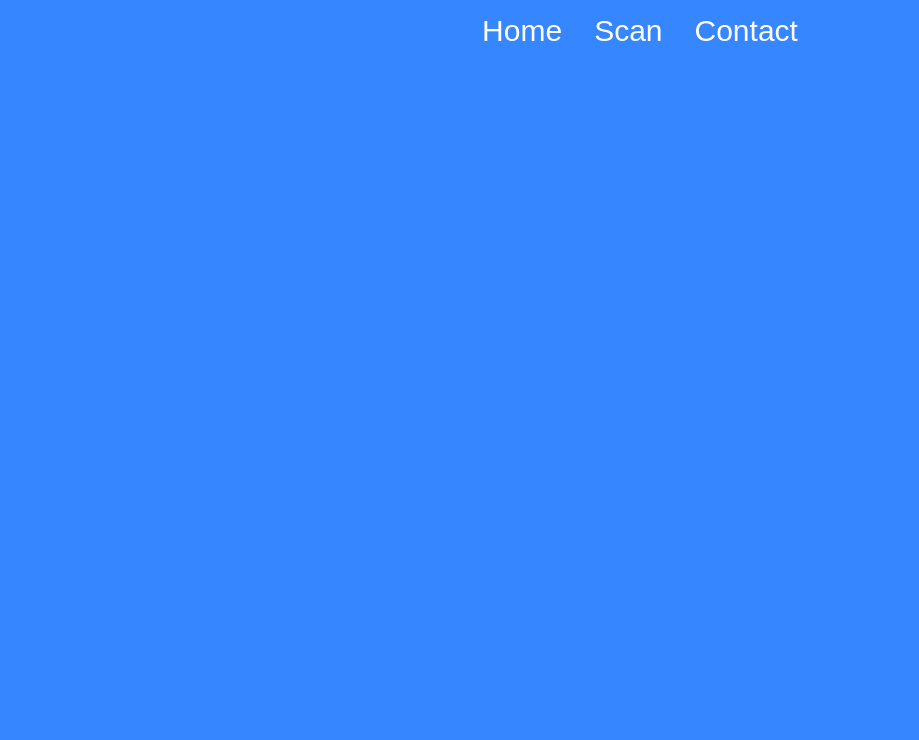
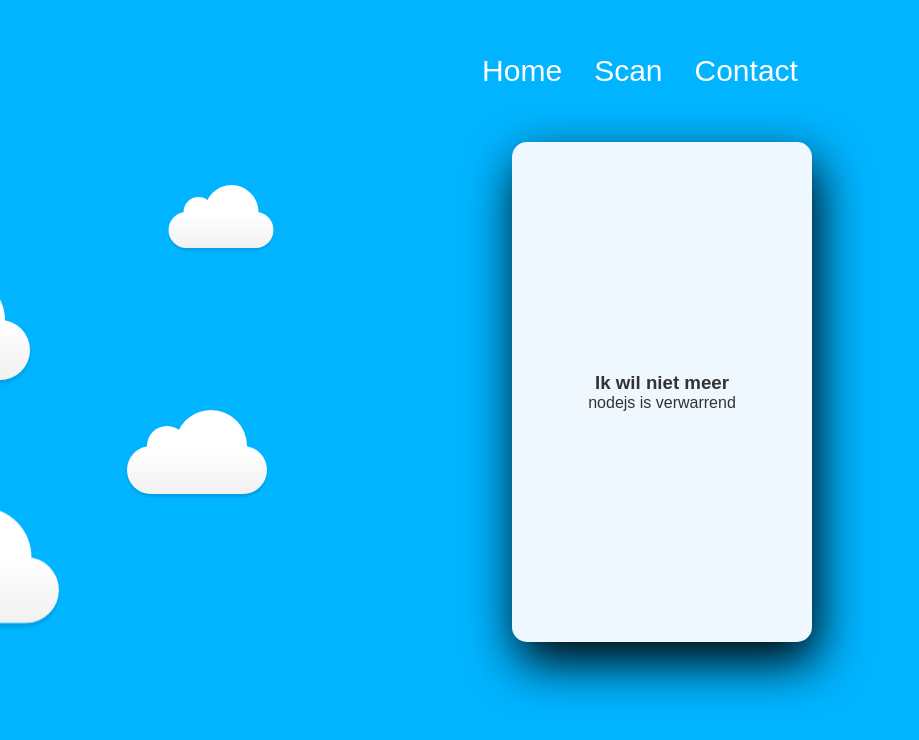
Before and after one commit to WeiLinKolff/Lin_is_in_pain, a website: page scan.html in a window 1280 px wide. Shown: the whole page, without its empty margins (0-919 px from the left). Drawn offline with Linux system fonts and the light colour scheme.

Commit message:
fancy scan

```diff
--- /dev/null
+++ b/css/contact.css
@@ -0,0 +1,123 @@
+*{
+    font-family: 'Bubbly', sans-serif;
+    font-weight: 500;
+    font-style: normal;
+    scroll-behavior: smooth;
+}
+body{
+	margin: 0;
+	padding: 0;
+	display: flex;
+	justify-content: center;
+	align-items: center;
+	min-height: 100vh;
+    background: #3586ff;
+
+}
+.main{
+	width: 350px;
+	height: 500px;
+	overflow: hidden;
+    border-radius: 10px;
+	box-shadow: 5px 20px 50px #000;
+}
+#chk{
+	display: none;
+}
+
+label{
+	color: #fff;
+	font-size: 2.3em;
+	justify-content: center;
+	display: flex;
+	margin: 60px;
+	cursor: pointer;
+}
+
+.back-to-home{
+    text-align: center;
+}
+
+
+.back-to-home > a{
+    color: white;
+    text-decoration: none;
+    list-style: none;
+}
+.back-to-home:hover{
+    font-size: large;
+    transition: 500ms;
+}
+input{
+	width: 60%;
+	height: 20px;
+	background: #e0dede;
+	justify-content: center;
+	display: flex;
+	margin: 20px auto;
+	padding: 10px;
+	border: none;
+	outline: none;
+	border-radius: 5px;
+}
+button{
+	width: 60%;
+	height: 40px;
+	margin: 10px auto;
+	justify-content: center;
+	display: block;
+	color: #fff;
+	background: #0F172B;
+	font-size: 1em;
+	font-weight: bold;
+	margin-top: 20px;
+	outline: none;
+	border: none;
+	border-radius: 5px;
+	transition: .2s ease-in;
+	cursor: pointer;
+}
+button:hover{
+	background: #2664EC;
+}
+
+#chk:checked ~ .login{
+	transform: translateY(-500px);
+}
+#chk:checked ~ .login label{
+	transform: scale(1);
+}
+
+
+nav ul {
+    display: flex;
+    justify-content: center;
+    list-style-type: none;
+    margin: 0;
+    padding: 0;
+    overflow: hidden;
+}
+
+
+
+nav li a {
+    display: block;
+    color: white;
+    text-align: center;
+    padding: 14px 16px;
+    text-decoration: none;
+    font-size: 30px;
+    font-family: 'Bubbly', sans-serif;
+}
+
+nav li a:hover {
+    color: #10002a;
+    opacity: 60%;
+    border-radius: 12%;
+
+}
+
+#flex {
+    display: flex;
+    flex-direction: column;
+}
--- a/css/scan.css
+++ b/css/scan.css
@@ -1,7 +1,6 @@
 * {
     margin: 0;
     padding: 0;
-
 }
 
 body {
@@ -20,10 +19,11 @@ nav ul {
     overflow: hidden;
 }
 
+nav {
+    position: relative;
+    top: 5vh;
+}
 
-nav li {
-    float: left;
-}
 
 nav li a {
     display: block;
@@ -41,3 +41,173 @@ nav li a:hover {
     border-radius: 12%;
 
 }
+
+#qform {
+    position: relative;
+    left: 40%;
+    width: 300px;
+    height: 500px;
+    top: 10vh;
+    background-color: aliceblue;
+    display: flex;
+    justify-content: center;
+    align-items: center;
+    text-align: center;
+    border-radius: 15px;
+    box-shadow: 5px 20px 50px #000;
+}
+
+
+body {
+	background: #00b4ff;
+	color: #333;
+	font: 100% Arial, Sans Serif;
+	height: 100vh;
+	margin: 0;
+	padding: 0;
+	overflow-x: hidden;
+}
+
+#background-wrap {
+    bottom: 0;
+	left: 0;
+	padding-top: 50px;
+	position: fixed;
+	right: 0;
+	top: 0;
+	z-index: -1;
+}
+
+
+@-webkit-keyframes animateCloud {
+    0% {
+        margin-left: -1000px;
+    }
+    100% {
+        margin-left: 100%;
+    }
+}
+
+@-moz-keyframes animateCloud {
+    0% {
+        margin-left: -1000px;
+    }
+    100% {
+        margin-left: 100%;
+    }
+}
+
+@keyframes animateCloud {
+    0% {
+        margin-left: -1000px;
+    }
+    100% {
+        margin-left: 100%;
+    }
+}
+
+/* wolkjes */
+
+.x1 {
+	-webkit-animation: animateCloud 35s linear infinite;
+	-moz-animation: animateCloud 35s linear infinite;
+	animation: animateCloud 35s linear infinite;
+
+	-webkit-transform: scale(0.65);
+	-moz-transform: scale(0.65);
+	transform: scale(0.65);
+}
+
+.x2 {
+	-webkit-animation: animateCloud 20s linear infinite;
+	-moz-animation: animateCloud 20s linear infinite;
+	animation: animateCloud 20s linear infinite;
+
+	-webkit-transform: scale(0.3);
+	-moz-transform: scale(0.3);
+	transform: scale(0.3);
+}
+
+.x3 {
+	-webkit-animation: animateCloud 30s linear infinite;
+	-moz-animation: animateCloud 30s linear infinite;
+	animation: animateCloud 30s linear infinite;
+
+	-webkit-transform: scale(0.5);
+	-moz-transform: scale(0.5);
+	transform: scale(0.5);
+}
+
+.x4 {
+	-webkit-animation: animateCloud 18s linear infinite;
+	-moz-animation: animateCloud 18s linear infinite;
+	animation: animateCloud 18s linear infinite;
+
+	-webkit-transform: scale(0.4);
+	-moz-transform: scale(0.4);
+	transform: scale(0.4);
+}
+
+.x5 {
+	-webkit-animation: animateCloud 25s linear infinite;
+	-moz-animation: animateCloud 25s linear infinite;
+	animation: animateCloud 25s linear infinite;
+
+	-webkit-transform: scale(0.55);
+	-moz-transform: scale(0.55);
+	transform: scale(0.55);
+}
+
+
+
+.cloud {
+	background: #fff;
+	background: -moz-linear-gradient(top,  #fff 5%, #f1f1f1 100%);
+	background: -webkit-gradient(linear, left top, left bottom, color-stop(5%,#fff), color-stop(100%,#f1f1f1));
+	background: -webkit-linear-gradient(top,  #fff 5%,#f1f1f1 100%);
+	background: -o-linear-gradient(top,  #fff 5%,#f1f1f1 100%);
+	background: -ms-linear-gradient(top,  #fff 5%,#f1f1f1 100%);
+	background: linear-gradient(top,  #fff 5%,#f1f1f1 100%);
+	filter: progid:DXImageTransform.Microsoft.gradient( startColorstr='#fff', endColorstr='#f1f1f1',GradientType=0 );
+
+	-webkit-border-radius: 100px;
+	-moz-border-radius: 100px;
+	border-radius: 100px;
+
+	-webkit-box-shadow: 0 8px 5px rgba(0, 0, 0, 0.1);
+	-moz-box-shadow: 0 8px 5px rgba(0, 0, 0, 0.1);
+	box-shadow: 0 8px 5px rgba(0, 0, 0, 0.1);
+
+	height: 120px;
+	position: relative;
+	width: 350px;
+}
+
+.cloud:after, .cloud:before {
+    background: #fff;
+	content: '';
+	position: absolute;
+	z-indeX: -1;
+}
+
+.cloud:after {
+	-webkit-border-radius: 100px;
+	-moz-border-radius: 100px;
+	border-radius: 100px;
+
+	height: 100px;
+	left: 50px;
+	top: -50px;
+	width: 100px;
+}
+
+.cloud:before {
+	-webkit-border-radius: 200px;
+	-moz-border-radius: 200px;
+	border-radius: 200px;
+
+	width: 180px;
+	height: 180px;
+	right: 50px;
+	top: -90px;
+}
--- a/css/style.css
+++ b/css/style.css
@@ -113,9 +113,6 @@ nav ul {
 }
 
 
-nav li {
-    float: left;
-}
 
 nav li a {
     display: block;
--- a/scan.html
+++ b/scan.html
@@ -14,9 +14,40 @@
         <ul>
             <li><a href="./index.html">Home</a></li>
             <li><a href="./scan.html">Scan</a></li>
-            <li><a href="#">Contact</a></li>
+            <li><a href="./contact.html">Contact</a></li>
         </ul>
     </nav>
+
+<section id="qform">
+    <article id="form">
+
+        <h1 id="">Ik wil niet meer</h1>
+        <p id="">nodejs is verwarrend</p>
+    </article>
+</section>
+
+<div id="background-wrap">
+    <div class="x1">
+        <div class="cloud"></div>
+    </div>
+
+    <div class="x2">
+        <div class="cloud"></div>
+    </div>
+
+    <div class="x3">
+        <div class="cloud"></div>
+    </div>
+
+    <div class="x4">
+        <div class="cloud"></div>
+    </div>
+
+    <div class="x5">
+        <div class="cloud"></div>
+    </div>
+</div>
+
 </body>
 
 </html>
```
Also changed, not shown: contact.html (added, +50 -0 lines).
